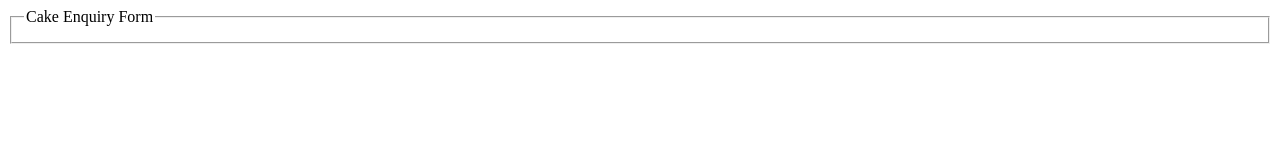
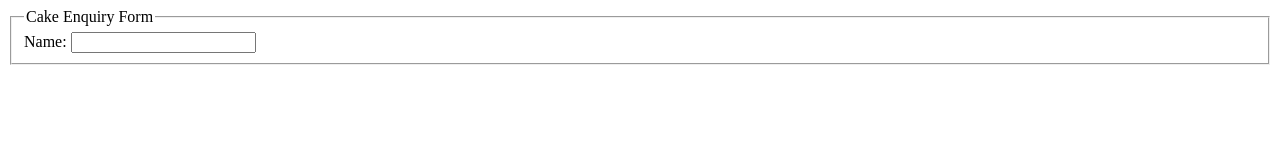
Before and after one commit to lukes611/uttest, a plain HTML site: page client/index.html in a window 1280 px wide. Drawn offline with Linux system fonts and the light colour scheme.

Commit message:
adding name into form

```diff
--- a/client/index.html
+++ b/client/index.html
@@ -6,6 +6,13 @@
         <form>
             <fieldset>
                 <legend>Cake Enquiry Form</legend>
+
+                <!-- Name: -->
+                <div>
+                    <label for="Name">Name: </label>
+                    <input required aria-required="true" id="Name" name="Name" aria-describedby="name-format">
+                </div>
+
             </fieldset>
         </form>
 
```
